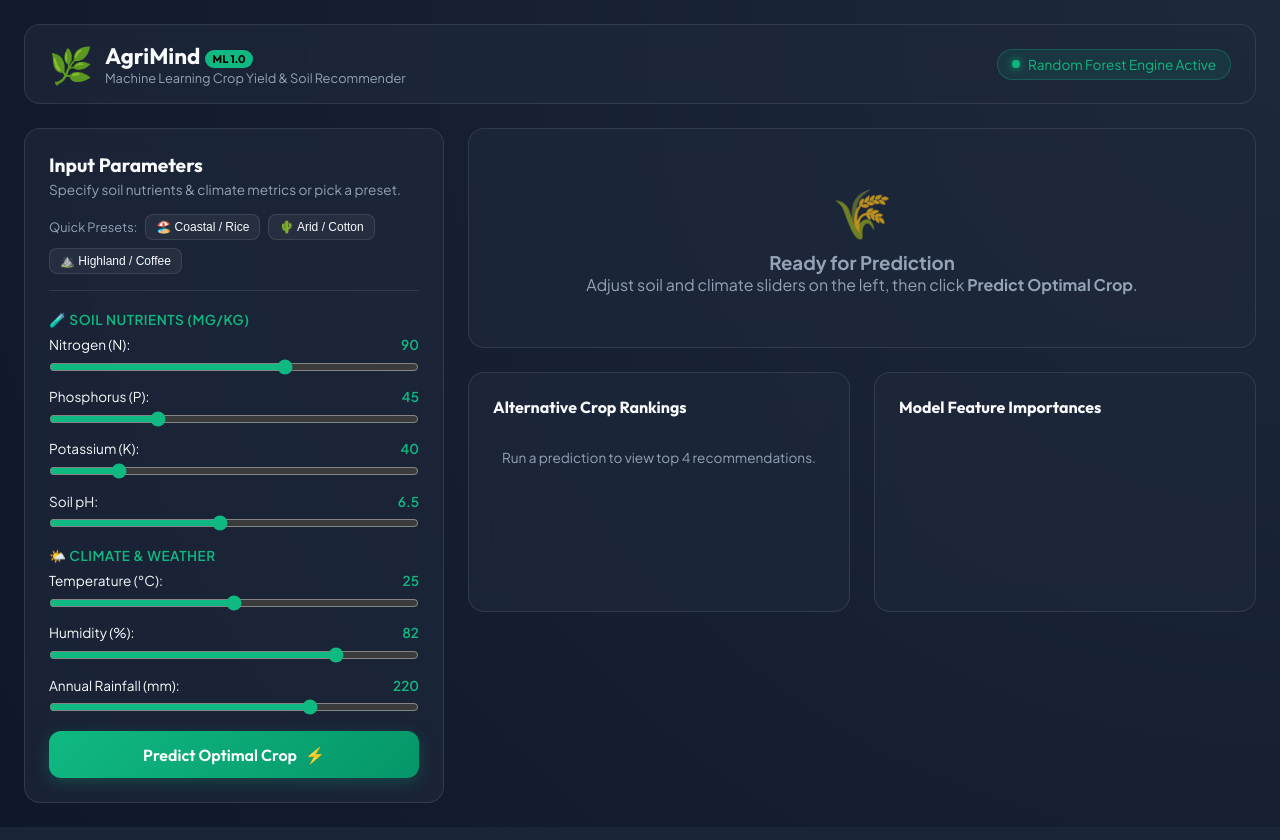
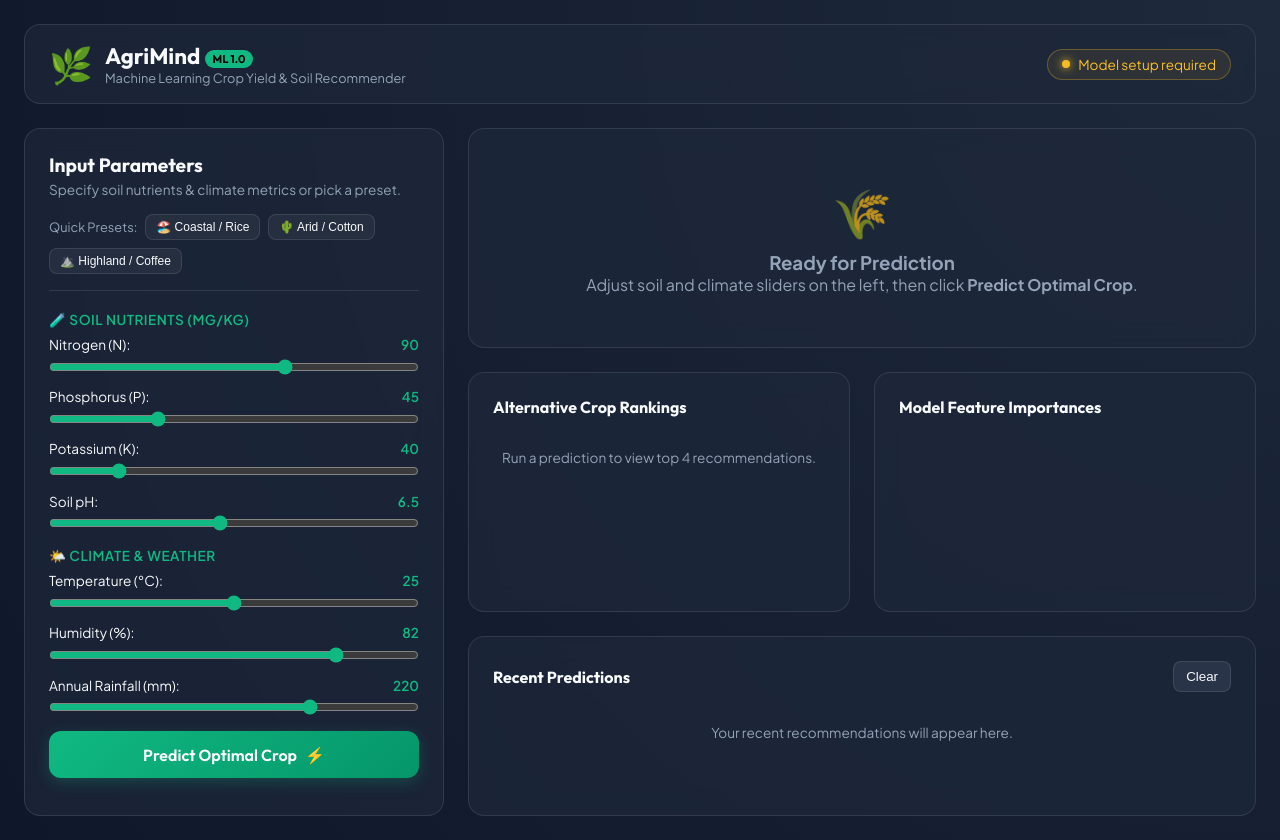
Before and after one commit to aizazahmad736/crop-yield-ml, a Flask app: page / in a window 1280 px wide. Run offline with Flask 3, Linux system fonts and the light colour scheme; a map, chart or similar area stays blank; parts of the project's set-up code (start-up, migrations or seed data) failed here and were passed over.

Commit message:
Improve crop prediction app UX and validation
Co-authored-by: Copilot <223556219+Copilot@users.noreply.github.com>

```diff
--- a/app.py
+++ b/app.py
@@ -1,13 +1,13 @@
-from flask import Flask, render_template, request, jsonify
+from pathlib import Path
+
 import joblib
 import numpy as np
+import pandas as pd
+from flask import Flask, jsonify, render_template, request
 
-app = Flask(__name__)
-
-# Load Trained Model and Scaler
-model = joblib.load('model/crop_model.pkl')
-scaler = joblib.load('model/scaler.pkl')
-feature_importances = joblib.load('model/feature_importances.pkl')
+BASE_DIR = Path(__file__).resolve().parent
+MODEL_DIR = BASE_DIR / 'model'
+FEATURE_COLUMNS = ['N', 'P', 'K', 'temperature', 'humidity', 'ph', 'rainfall']
 
 CROP_DETAILS = {
     'rice': {'category': 'Cereal', 'season': 'Kharif', 'water': 'High', 'icon': '🌾'},
@@ -34,34 +34,104 @@ CROP_DETAILS = {
     'coffee': {'category': 'Cash Crop', 'season': 'Perennial', 'water': 'High', 'icon': '☕'}
 }
 
+
+def load_model_assets():
+    model_path = MODEL_DIR / 'crop_model.pkl'
+    scaler_path = MODEL_DIR / 'scaler.pkl'
+    feature_importances_path = MODEL_DIR / 'feature_importances.pkl'
+
+    missing_files = [
+        path.name for path in (model_path, scaler_path, feature_importances_path)
+        if not path.exists()
+    ]
+
+    if missing_files:
+        raise FileNotFoundError(
+            "Model files are missing: " + ', '.join(missing_files) + ". Run 'python train_model.py' first."
+        )
+
+    model = joblib.load(model_path)
+    scaler = joblib.load(scaler_path)
+    feature_importances = joblib.load(feature_importances_path)
+    return model, scaler, feature_importances
+
+
+try:
+    model, scaler, feature_importances = load_model_assets()
+    app_load_error = None
+except FileNotFoundError as exc:
+    model = None
+    scaler = None
+    feature_importances = {}
+    app_load_error = str(exc)
+
+app = Flask(__name__)
+
+
+def parse_input_payload(payload):
+    if not isinstance(payload, dict):
+        raise ValueError('Request body must be a JSON object.')
+
+    missing_fields = [field for field in FEATURE_COLUMNS if field not in payload]
+    if missing_fields:
+        raise ValueError(f"Missing required field(s): {', '.join(missing_fields)}")
+
+    values = {}
+    for field in FEATURE_COLUMNS:
+        raw_value = payload.get(field)
+        if raw_value is None or str(raw_value).strip() == '':
+            raise ValueError(f"Field '{field}' is required.")
+
+        try:
+            value = float(raw_value)
+        except (TypeError, ValueError):
+            raise ValueError(f"Field '{field}' must be numeric.")
+
+        if not np.isfinite(value):
+            raise ValueError(f"Field '{field}' must be finite.")
+
+        values[field] = value
+
+    if values['ph'] < 0 or values['ph'] > 14:
+        raise ValueError('Soil pH must be between 0 and 14.')
+    if values['humidity'] < 0 or values['humidity'] > 100:
+        raise ValueError('Humidity percentage must be between 0 and 100.')
+    if values['temperature'] < -10 or values['temperature'] > 60:
+        raise ValueError('Temperature must be between -10°C and 60°C.')
+
+    return values
+
+
 @app.route('/')
 def home():
     return render_template('index.html')
 
+
+@app.route('/health')
+def health_check():
+    return jsonify({
+        'status': 'ok' if model is not None and scaler is not None else 'missing_model',
+        'message': app_load_error or 'Model ready.'
+    })
+
+
 @app.route('/predict', methods=['POST'])
 def predict():
+    if model is None or scaler is None:
+        return jsonify({'success': False, 'error': app_load_error or 'Model is not available.'}), 503
+
+    payload = request.get_json(silent=True)
+    if payload is None:
+        payload = request.form.to_dict()
+
     try:
-        data = request.json
-        features = [
-            float(data['N']),
-            float(data['P']),
-            float(data['K']),
-            float(data['temperature']),
-            float(data['humidity']),
-            float(data['ph']),
-            float(data['rainfall'])
-        ]
+        values = parse_input_payload(payload)
+        features = pd.DataFrame([values], columns=FEATURE_COLUMNS)
+        features_scaled = scaler.transform(features)
 
-        # Preprocess features
-        features_scaled = scaler.transform([features])
-
-        # Predict class probabilities
         probs = model.predict_proba(features_scaled)[0]
         classes = model.classes_
-
-        # Rank recommendations
-        crop_probs = sorted(zip(classes, probs), key=lambda x: x[1], reverse=True)
-
+        crop_probs = sorted(zip(classes, probs), key=lambda item: item[1], reverse=True)
         top_crop, top_confidence = crop_probs[0]
 
         top_3 = []
@@ -83,8 +153,11 @@ def predict():
             'top_recommendations': top_3,
             'feature_importance': feature_importances
         })
-    except Exception as e:
-        return jsonify({'success': False, 'error': str(e)}), 400
+    except ValueError as exc:
+        return jsonify({'success': False, 'error': str(exc)}), 400
+    except Exception as exc:
+        return jsonify({'success': False, 'error': f'Prediction failed: {exc}'}), 500
+
 
 if __name__ == '__main__':
-    app.run(debug=True, port=5000)
+    app.run(debug=True, host='0.0.0.0', port=5000)
--- a/static/css/style.css
+++ b/static/css/style.css
@@ -87,6 +87,18 @@ body {
     border: 1px solid rgba(16, 185, 129, 0.3);
 }
 
+.status-indicator.warning {
+    color: #fbbf24;
+    background: rgba(251, 191, 36, 0.08);
+    border-color: rgba(251, 191, 36, 0.3);
+}
+
+.status-indicator.error {
+    color: #f87171;
+    background: rgba(248, 113, 113, 0.08);
+    border-color: rgba(248, 113, 113, 0.3);
+}
+
 .pulse-dot {
     width: 8px;
     height: 8px;
@@ -94,6 +106,16 @@ body {
     border-radius: 50%;
     box-shadow: 0 0 8px var(--accent-green);
     animation: pulse 1.5s infinite;
+}
+
+.status-indicator.warning .pulse-dot {
+    background-color: #fbbf24;
+    box-shadow: 0 0 8px #fbbf24;
+}
+
+.status-indicator.error .pulse-dot {
+    background-color: #f87171;
+    box-shadow: 0 0 8px #f87171;
 }
 
 @keyframes pulse {
@@ -403,3 +425,67 @@ input[type="range"] {
     text-align: center;
     margin-top: 1rem;
 }
+
+.history-card {
+    min-height: 180px;
+}
+
+.history-header {
+    display: flex;
+    align-items: center;
+    justify-content: space-between;
+    gap: 1rem;
+    margin-bottom: 1rem;
+}
+
+.history-header h3 {
+    font-family: var(--font-heading);
+    font-size: 1rem;
+}
+
+.clear-history-btn {
+    background: rgba(148, 163, 184, 0.12);
+    border: 1px solid var(--border-color);
+    color: var(--text-main);
+    border-radius: 8px;
+    padding: 0.45rem 0.75rem;
+    cursor: pointer;
+}
+
+.history-list {
+    display: flex;
+    flex-direction: column;
+    gap: 0.7rem;
+}
+
+.history-item {
+    display: flex;
+    align-items: center;
+    justify-content: space-between;
+    gap: 0.75rem;
+    background: rgba(255, 255, 255, 0.03);
+    border: 1px solid var(--border-color);
+    border-radius: 10px;
+    padding: 0.7rem 0.8rem;
+}
+
+.history-crop {
+    display: flex;
+    flex-direction: column;
+    gap: 0.2rem;
+}
+
+.history-crop strong {
+    font-size: 0.95rem;
+}
+
+.history-crop span {
+    font-size: 0.75rem;
+    color: var(--text-muted);
+}
+
+.history-score {
+    text-align: right;
+    font-weight: 700;
+    color: var(--accent-green);
+}
--- a/static/js/main.js
+++ b/static/js/main.js
@@ -1,4 +1,5 @@
 let importanceChartInstance = null;
+const HISTORY_KEY = 'agriMindPredictionHistory';
 
 function updateVal(id) {
     const val = document.getElementById(id).value;
@@ -19,6 +20,75 @@ function applyPreset(type) {
             updateVal(key);
         }
     }
+}
+
+async function updateSystemStatus() {
+    const statusIndicator = document.getElementById('status-indicator');
+    const statusText = document.getElementById('status-text');
+
+    try {
+        const res = await fetch('/health');
+        const data = await res.json();
+
+        if (data.status === 'ok') {
+            statusIndicator.classList.remove('warning', 'error');
+            statusText.textContent = 'Random Forest Engine Active';
+            return;
+        }
+
+        statusIndicator.classList.add('warning');
+        statusText.textContent = 'Model setup required';
+    } catch (err) {
+        statusIndicator.classList.add('error');
+        statusText.textContent = 'Backend offline';
+    }
+}
+
+function getHistory() {
+    try {
+        const saved = localStorage.getItem(HISTORY_KEY);
+        return saved ? JSON.parse(saved) : [];
+    } catch (err) {
+        return [];
+    }
+}
+
+function saveHistory(entry) {
+    const history = getHistory();
+    const nextHistory = [entry].concat(history).slice(0, 5);
+    localStorage.setItem(HISTORY_KEY, JSON.stringify(nextHistory));
+    renderHistory();
+}
+
+function clearHistory() {
+    localStorage.removeItem(HISTORY_KEY);
+    renderHistory();
+}
+
+function renderHistory() {
+    const listContainer = document.getElementById('history-list');
+    const history = getHistory();
+
+    if (!history.length) {
+        listContainer.innerHTML = '<p class="subtle-text">Your recent recommendations will appear here.</p>';
+        return;
+    }
+
+    listContainer.innerHTML = history.map((item) => `
+        <div class="history-item">
+            <div class="history-crop">
+                <strong>${item.crop}</strong>
+                <span>${item.category} • ${item.time}</span>
+            </div>
+            <div class="history-score">${item.confidence}%</div>
+        </div>
+    `).join('');
+}
+
+function summarizeRecommendation(top, payload) {
+    const rainFactor = Number(payload.rainfall) > 180 ? 'water-rich' : 'moderate water';
+    const climateFactor = Number(payload.temperature) >= 25 && Number(payload.humidity) >= 60 ? 'warm and humid' : 'balanced conditions';
+    return `${top.name} is a strong fit for ${climateFactor} growing conditions with ${rainFactor}.`;
 }
 
 document.getElementById('prediction-form').addEventListener('submit', async function(e) {
@@ -44,7 +114,13 @@ document.getElementById('prediction-form').addEventListener('submit', async func
         const data = await res.json();
 
         if (data.success) {
-            renderResults(data);
+            renderResults(data, payload);
+            saveHistory({
+                crop: data.top_recommendations[0].name,
+                category: data.top_recommendations[0].category,
+                confidence: data.top_recommendations[0].confidence,
+                time: new Date().toLocaleTimeString([], { hour: 'numeric', minute: '2-digit' })
+            });
         } else {
             alert('Error making prediction: ' + data.error);
         }
@@ -54,8 +130,9 @@ document.getElementById('prediction-form').addEventListener('submit', async func
     }
 });
 
-function renderResults(data) {
-    // Reveal Hero Card
+document.getElementById('clear-history').addEventListener('click', clearHistory);
+
+function renderResults(data, payload = null) {
     document.querySelector('.hero-placeholder').classList.add('hidden');
     document.getElementById('hero-content').classList.remove('hidden');
 
@@ -67,11 +144,14 @@ function renderResults(data) {
     document.getElementById('meta-season').innerText = top.season;
     document.getElementById('meta-water').innerText = top.water;
 
-    // Render Rankings List
+    if (payload) {
+        document.getElementById('hero-crop-desc').innerText = summarizeRecommendation(top, payload);
+    }
+
     const listContainer = document.getElementById('rankings-list');
     listContainer.innerHTML = '';
 
-    data.top_recommendations.forEach((item, index) => {
+    data.top_recommendations.forEach((item) => {
         const row = document.createElement('div');
         row.className = 'ranking-item';
         row.innerHTML = `
@@ -89,7 +169,6 @@ function renderResults(data) {
         listContainer.appendChild(row);
     });
 
-    // Render Chart
     renderChart(data.feature_importance);
 }
 
@@ -128,3 +207,6 @@ function renderChart(importances) {
         }
     });
 }
+
+updateSystemStatus();
+renderHistory();
--- a/templates/index.html
+++ b/templates/index.html
@@ -19,9 +19,9 @@
                     <p>Machine Learning Crop Yield & Soil Recommender</p>
                 </div>
             </div>
-            <div class="status-indicator">
+            <div class="status-indicator" id="status-indicator">
                 <span class="pulse-dot"></span>
-                <span>Random Forest Engine Active</span>
+                <span id="status-text">Checking model status…</span>
             </div>
         </header>
 
@@ -134,6 +134,16 @@
                         <canvas id="importanceChart"></canvas>
                     </div>
                 </div>
+
+                <div class="card history-card">
+                    <div class="history-header">
+                        <h3>Recent Predictions</h3>
+                        <button type="button" id="clear-history" class="clear-history-btn">Clear</button>
+                    </div>
+                    <div class="history-list" id="history-list">
+                        <p class="subtle-text">Your recent recommendations will appear here.</p>
+                    </div>
+                </div>
             </section>
         </main>
     </div>
```
Also changed, not shown: README.md.
